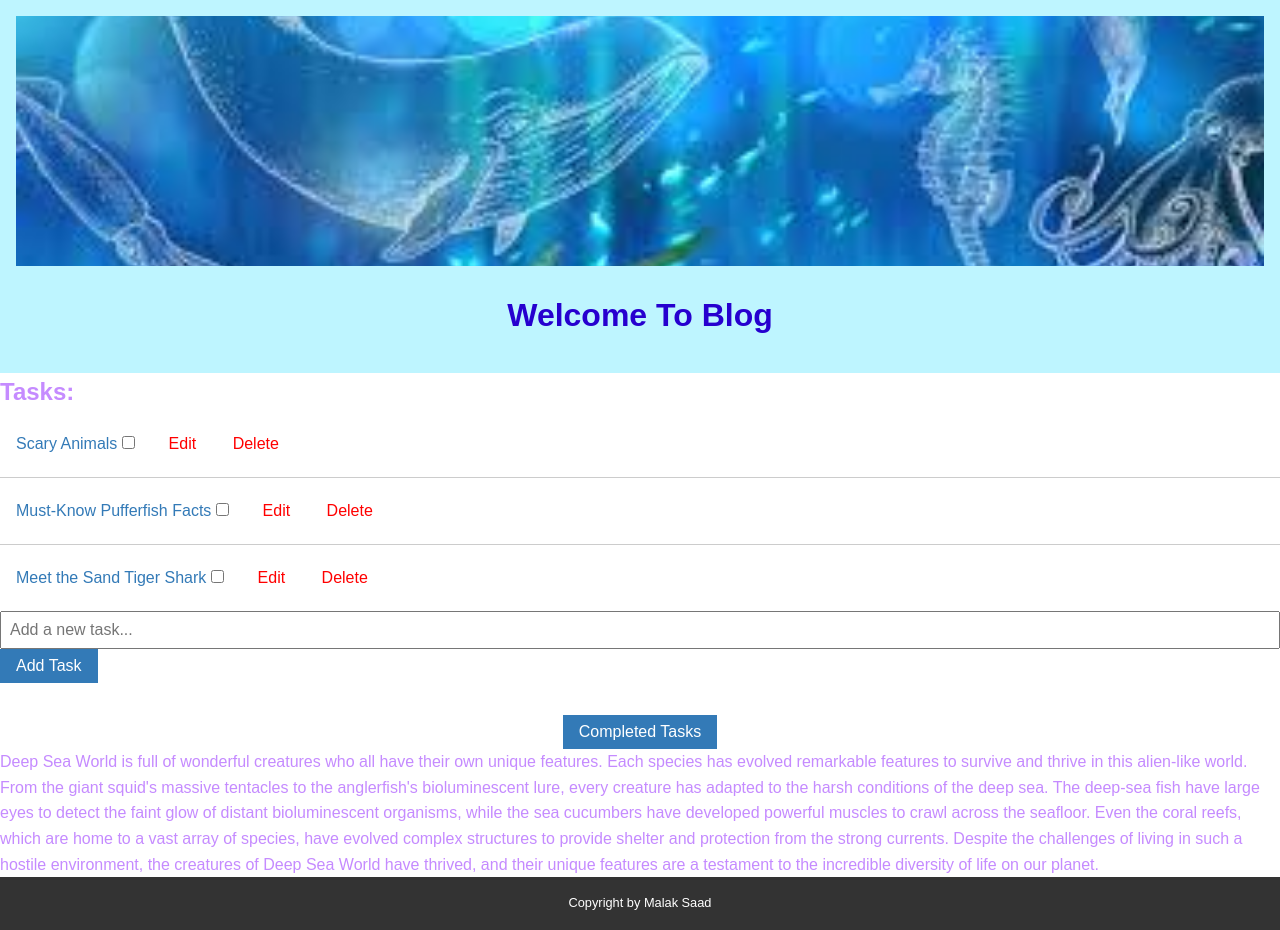
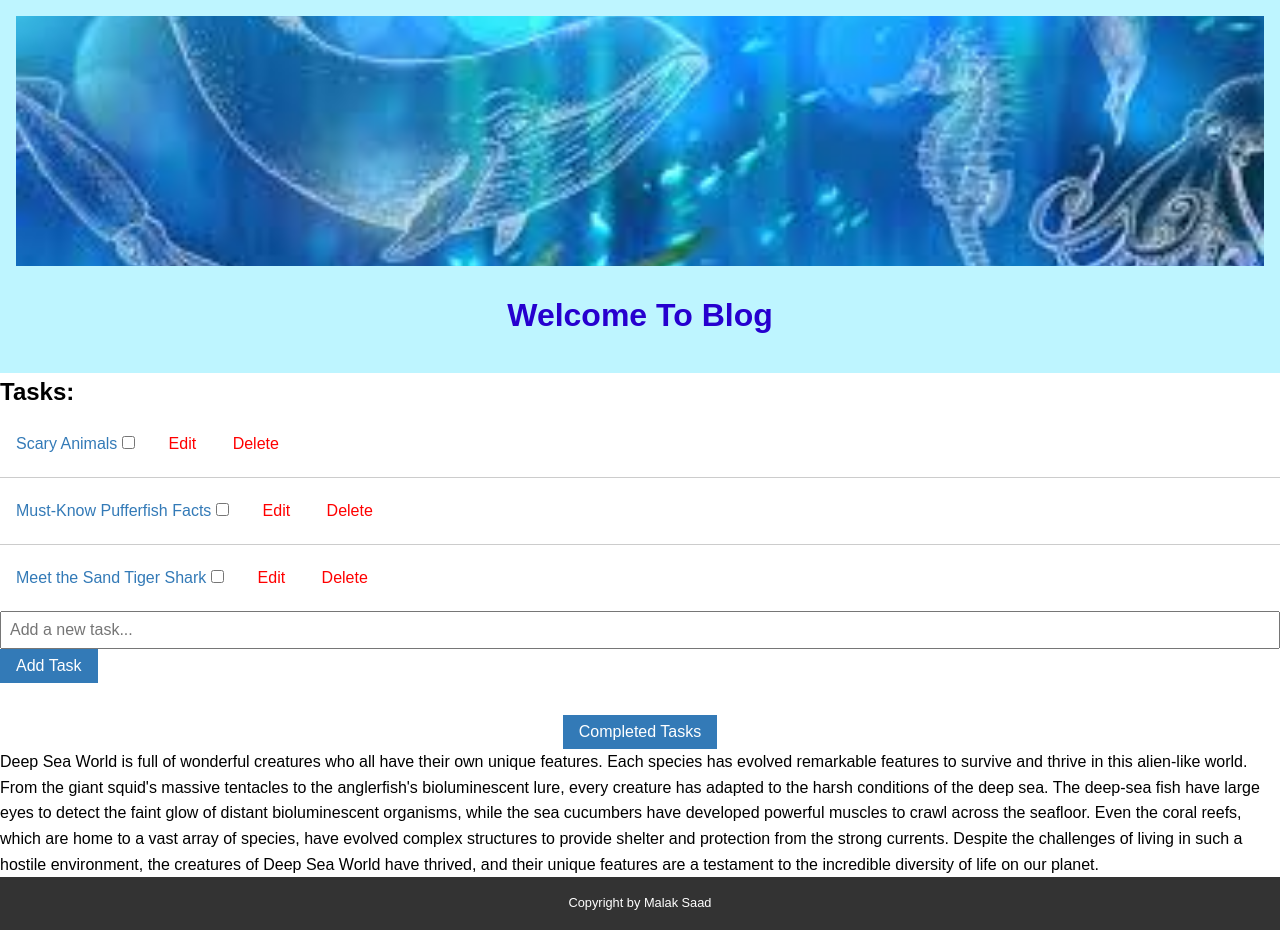
Before and after one commit to MalakSaad1/Task-Manager-To-Do-App, a React (Vite) app: page / in a window 1280 px wide. Built offline with nearby package versions, Linux system fonts and the light colour scheme.

Commit message:
added some codes

```diff
--- a/src/index.css
+++ b/src/index.css
@@ -9,7 +9,7 @@
 body {
   font-family: Arial, sans-serif;
   line-height: 1.6;
-  color: #c58bff;
+  color: #000000;
   background-color: #ffffff;
 }
 
```
